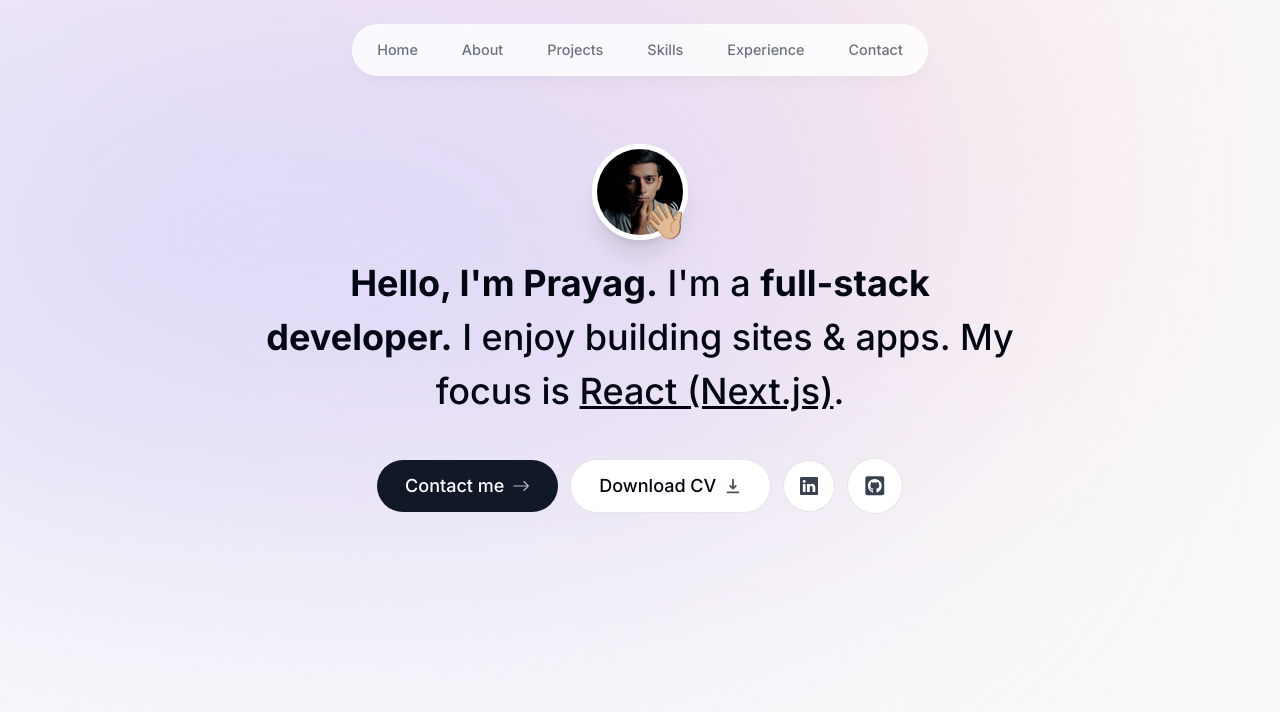
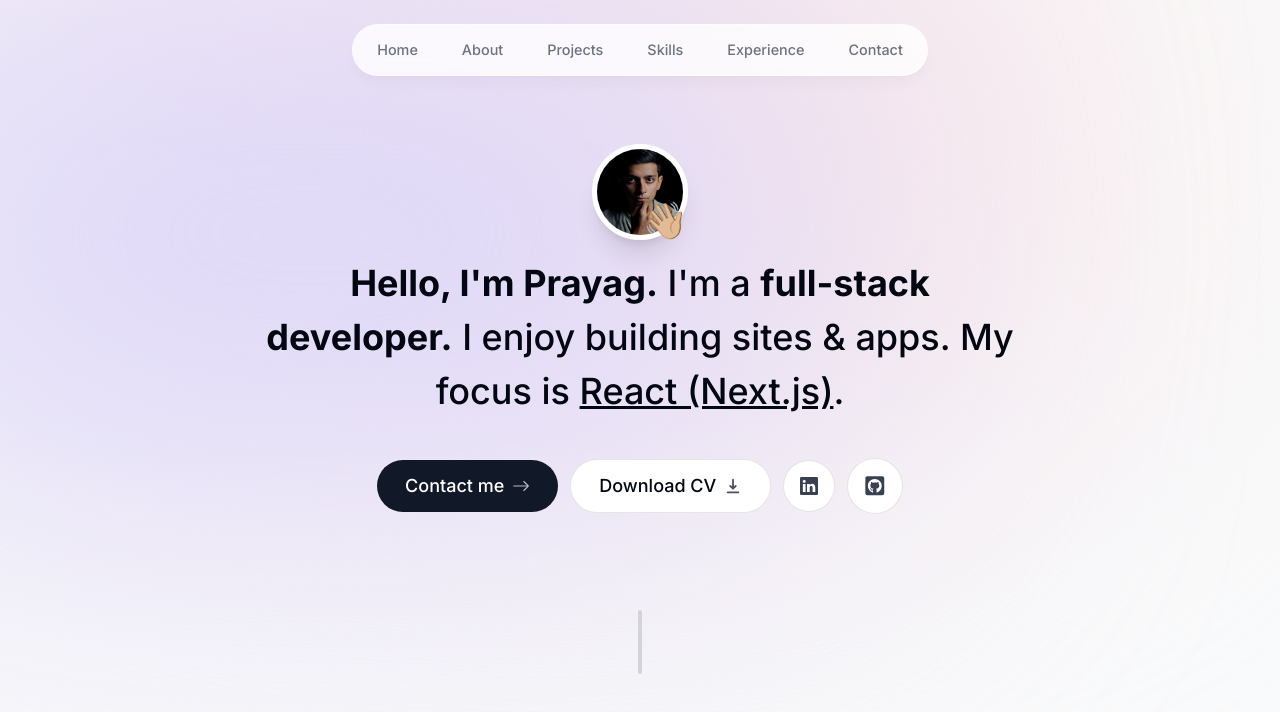
Before and after one commit to pateldev02/dp-portfolio, a Next.js app: page / in a window 1280 px wide. Shown: the top 712 px of the page. Built offline with nearby package versions, Linux system fonts and the light colour scheme.

Commit message:
Added section divider component

```diff
--- a/app/page.tsx
+++ b/app/page.tsx
@@ -1,9 +1,11 @@
 import Intro from "@/components/intro";
+import SectionDivider from "@/components/section-divider";
 
 export default function Home() {
   return (
     <main className="flex flex-col items-center px-4">
       <Intro />
+      <SectionDivider />
     </main>
   );
 }
--- /dev/null
+++ b/components/section-divider.tsx
@@ -0,0 +1,14 @@
+"use client";
+import React from "react";
+import { motion } from "framer-motion";
+
+export default function SectionDivider() {
+  return (
+    <motion.div
+      className="bg-gray-300 my-24 h-16 w-1 rounded-full hidden sm:block dark:bg-opacity-20"
+      initial={{ opacity: 0, y: 100 }}
+      animate={{ opacity: 1, y: 0 }}
+      transition={{ delay: 0.125 }}
+    ></motion.div>
+  );
+}
```
